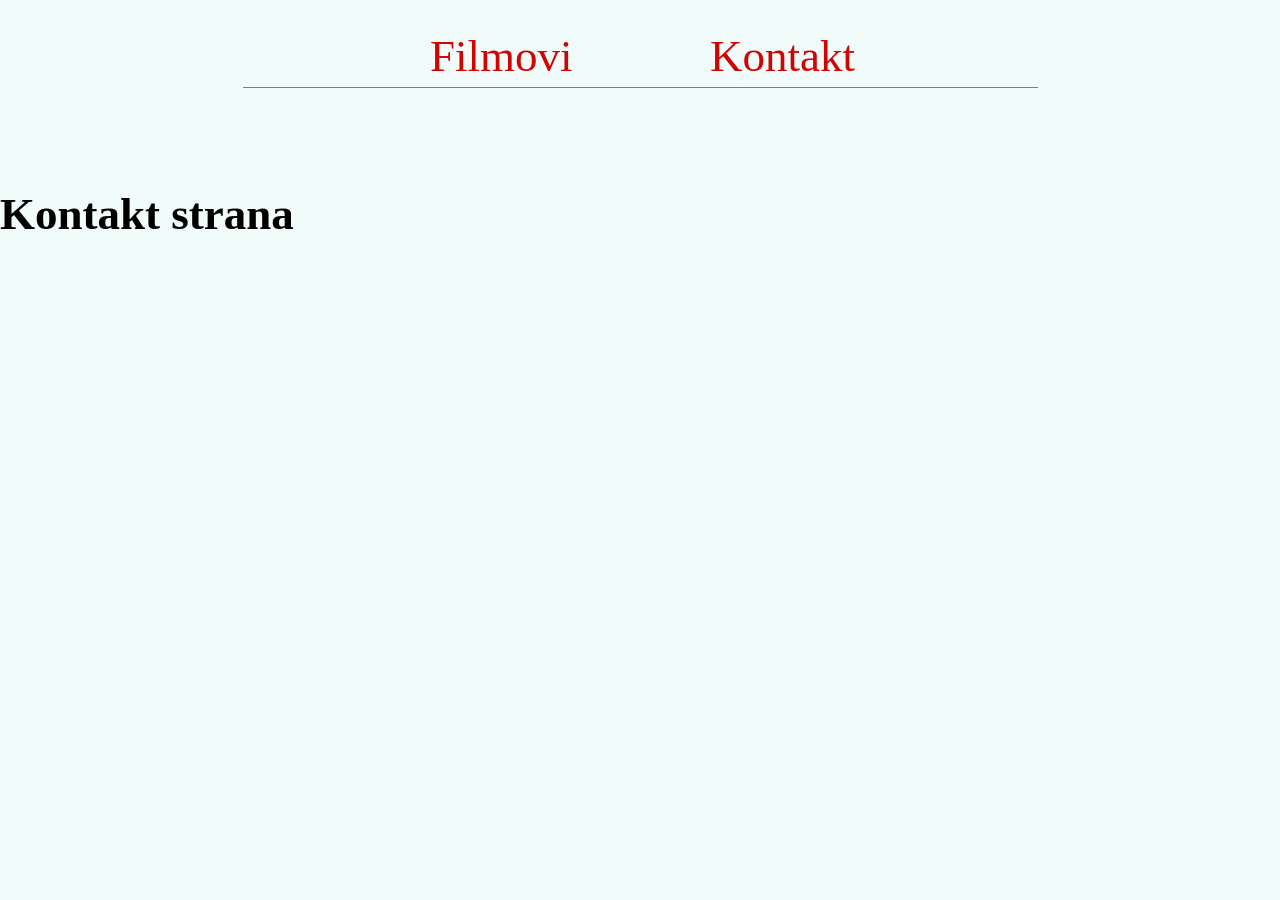
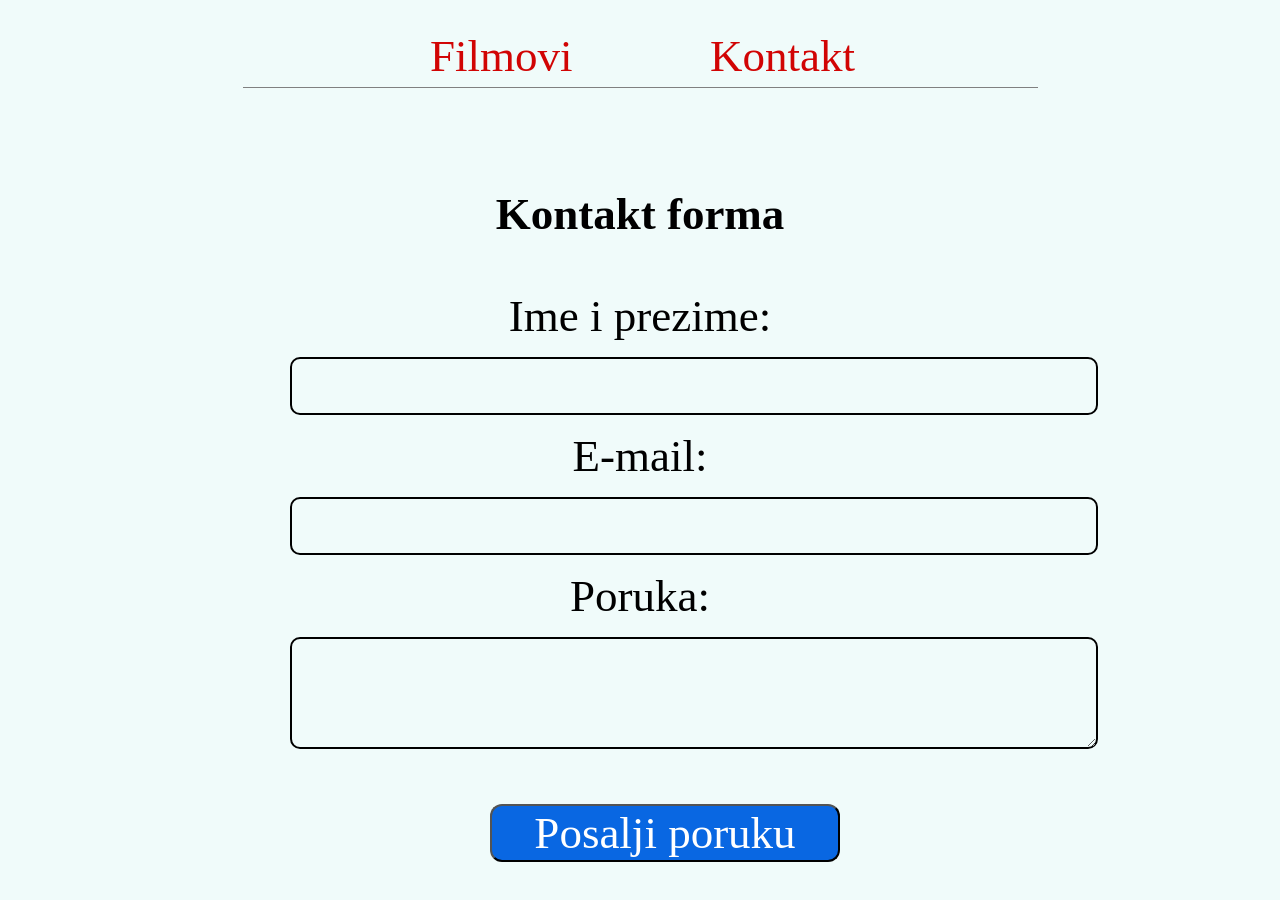
Before and after one commit to StevanD11/ReactDomaci, a React (Create React App) app: page /kontakt in a window 1280 px wide. Shown: the top 900 px of the page. Before the commit the page ends 800 px from the top, so only its background shows below. Built offline with nearby package versions, Linux system fonts and the light colour scheme; a web font is replaced by a local one.

Commit message:
Kontakt forma

```diff
--- a/src/Kontakt.js
+++ b/src/Kontakt.js
@@ -1,8 +1,45 @@
+import { useState } from 'react';
+
 const Kontakt = () => {
+
+    const [imeprezime, setImeprezime] = useState('');
+    const [email, setEmail] = useState('');
+    const [poruka, setPoruka] = useState('');
+
+    const handleSubmit = (e) => {
+        e.preventDefault();
+        const forma = { imeprezime, email, poruka };
+        alert('Uneto ime i prezime: ' + imeprezime + '\n' +
+            'Uneti email: ' + email + '\n' +
+            'Uneta poruka: ' + poruka);
+    }
 
     return (
         <div className="kontakt-strana">
-            <h2>Kontakt strana</h2>
+            <h2>Kontakt forma</h2>
+            <form onSubmit={handleSubmit}>
+                <label>Ime i prezime:</label>
+                <input
+                    type="text"
+                    required
+                    value={imeprezime}
+                    onChange={(e) => setImeprezime(e.target.value)}
+                />
+                <label>E-mail:</label>
+                <input
+                    type="text"
+                    required
+                    value={email}
+                    onChange={(e) => setEmail(e.target.value)}
+                />
+                <label>Poruka:</label>
+                <textarea
+                    required
+                    value={poruka}
+                    onChange={(e) => setPoruka(e.target.value)}
+                > </textarea>
+                <button>Posalji poruku</button>
+            </form>
         </div>
     );
 }
--- a/src/index.css
+++ b/src/index.css
@@ -68,3 +68,33 @@
 .lista-filmova .film button:hover {
   background-color: rgb(241, 241, 173);
 }
+
+.kontakt-strana {
+  margin: 0 auto;
+  max-width: 1000px;
+  text-align: center;
+}
+
+.kontakt-strana h2 {
+  margin-bottom: 50px;
+}
+
+.kontakt-strana button {
+  margin-top: 40px;
+  width: 35%;
+  margin-left: 50px;
+  border-radius: 12px;
+  background-color: rgb(9, 103, 226);
+  color: white;
+  cursor: pointer;
+}
+
+.kontakt-strana input,
+.kontakt-strana textarea {
+  display: block;
+  text-align: left;
+  width: 80%;
+  margin: 15px 150px;
+  border: 2px solid;
+  border-radius: 10px;
+}
```
